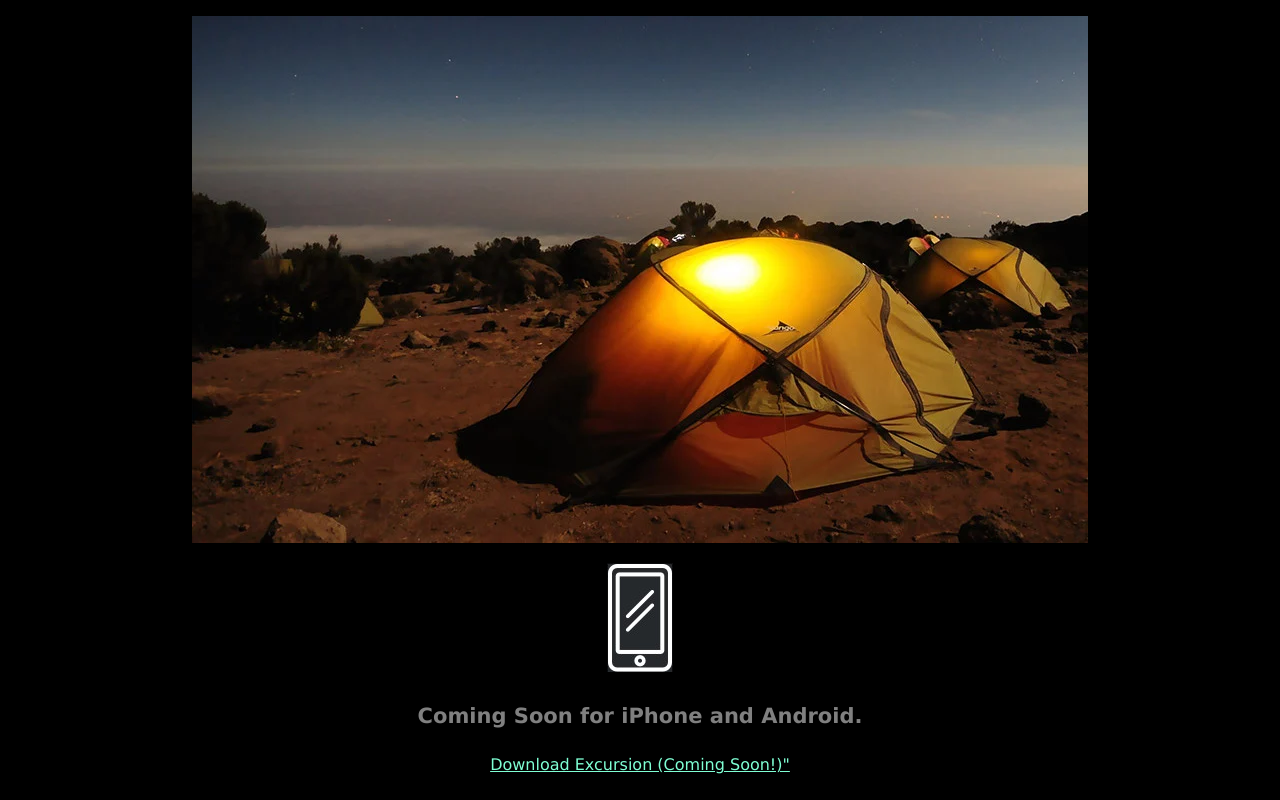
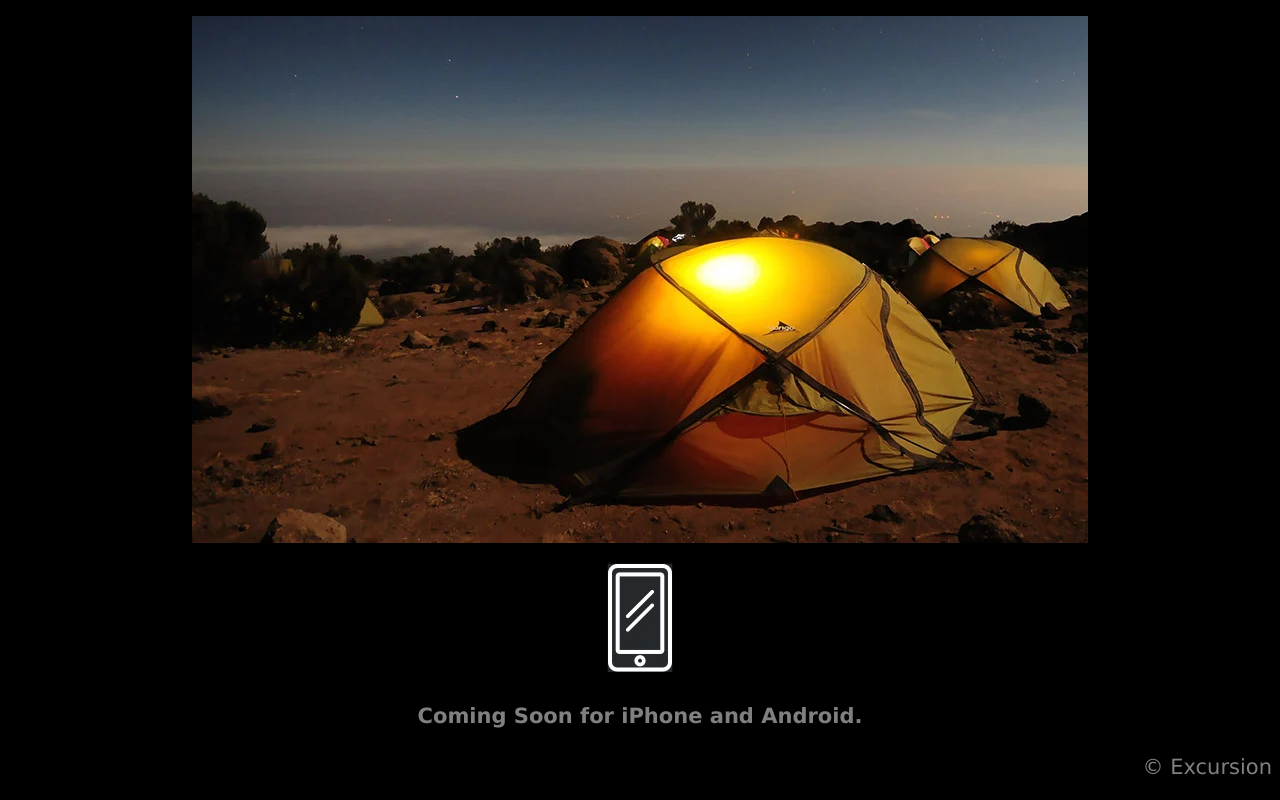
Before and after one commit to RSGameDev/excursion, a plain HTML site: page index.html in a window 1280 px wide. Shown: the part 469-1269 px from the top of the page. Drawn offline with Linux system fonts and the light colour scheme.

Commit message:
final push

```diff
--- a/Style.css
+++ b/Style.css
@@ -28,5 +28,12 @@ body {
 .link--cta {
     font-size:16px;
     color:aquamarine;
+}
 
+/* FOOTER */
+
+.footer--copyright {
+    font-size: 21px;
+    color: gray;
+    text-align: right;
 }
--- a/index.html
+++ b/index.html
@@ -19,6 +19,6 @@
     <p><img src="images/camp.jpg" alt="Alternate Text" /></p>
     <p><img src="images/phone.jpg" alt="Alternate Text" /></p>
     <h4 class="header--sub-header">Coming Soon for iPhone and Android.</h4>
-    <p><a class="link--cta" href="#">Download Excursion (Coming Soon!)" </a></p>
+    <p class="footer--copyright">© Excursion</p>
 </body>
 </html>
```
